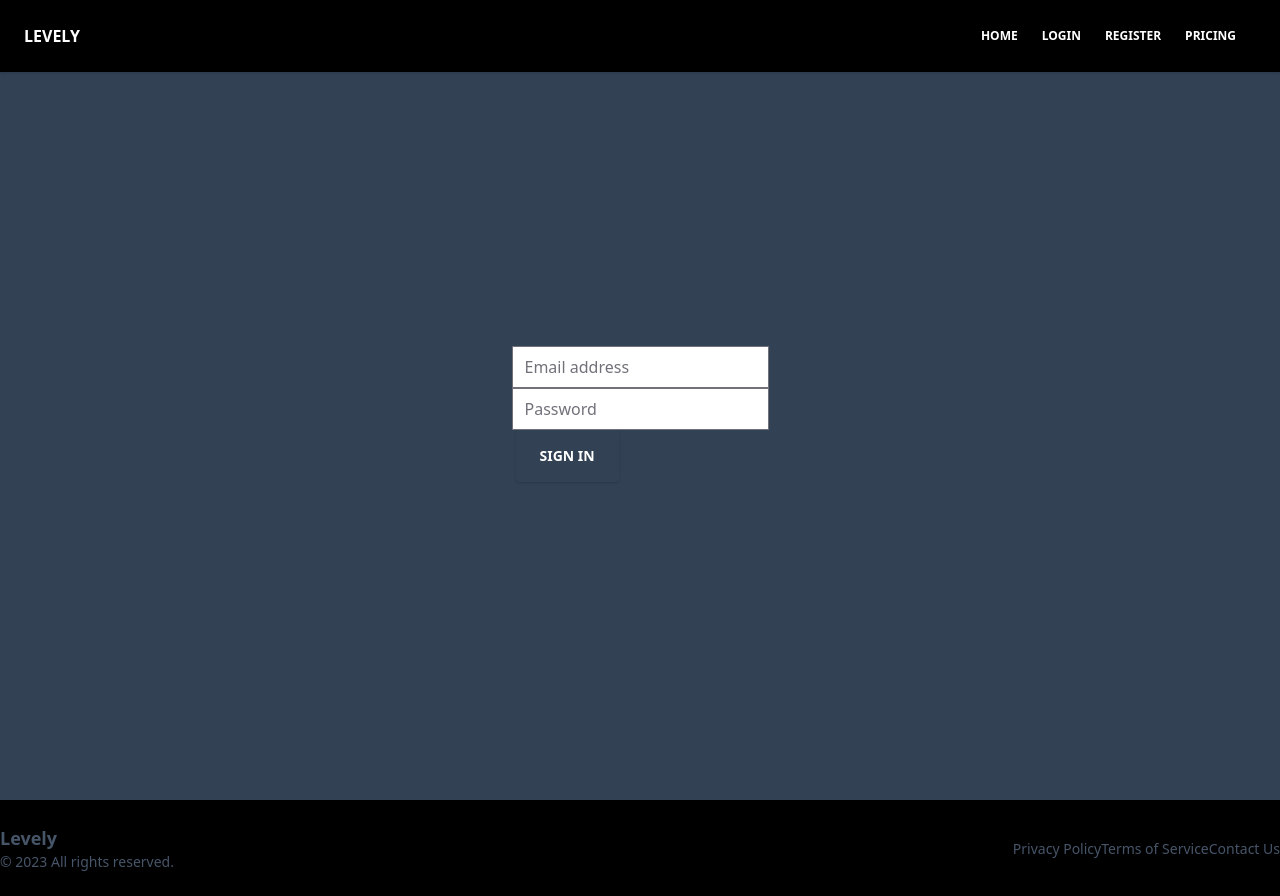
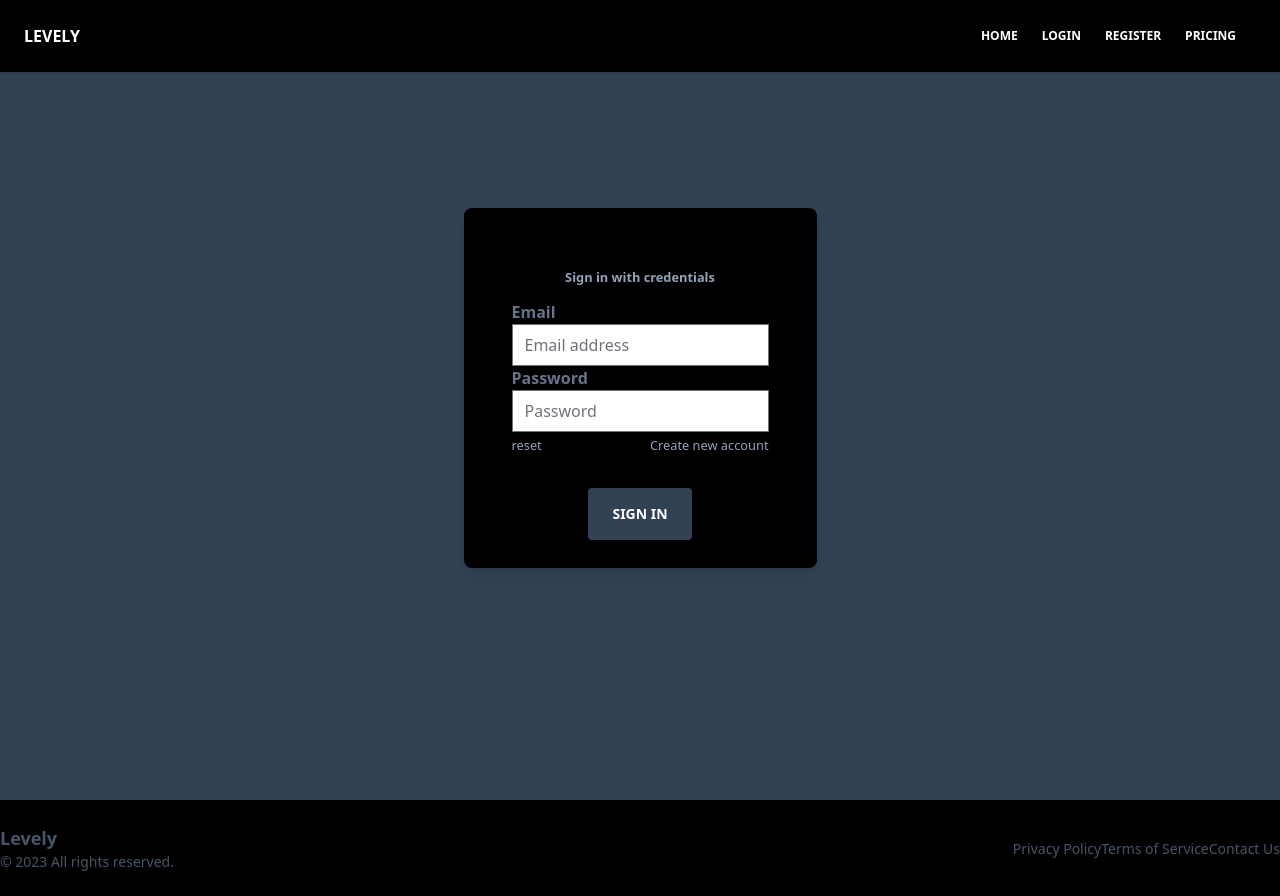
Before and after one commit to servatj/rhx-frontend, a React (Vite) app: page /login in a window 1280 px wide. Built offline with nearby package versions, Linux system fonts and the light colour scheme; no server answers.

Commit message:
improve login format

```diff
--- a/src/components/LoginForm.tsx
+++ b/src/components/LoginForm.tsx
@@ -1,7 +1,7 @@
 import React, { useState, useEffect } from "react";
 import { supabase } from "../utils/supabaseClient";
 import { useAuth } from "../context/AuthProvider";
-import { useNavigate } from "react-router-dom";
+import { Link, useNavigate } from "react-router-dom";
 
 interface Message {
 	type: "error" | "success" | null;
@@ -13,7 +13,7 @@ const LoginForm = () => {
 	const [password, setPassword] = useState("");
 	const [loading, setLoading] = useState(false);
 	const [message, setMessage] = useState<Message>({ type: null, text: null });
-	const {login} = useAuth();
+	const { login } = useAuth();
 
 	const navigate = useNavigate();
 
@@ -21,27 +21,22 @@ const LoginForm = () => {
 		e.preventDefault();
 		setLoading(true);
 
-		const response = await login(
-			email,
-			password,
-		);
+		const response = await login(email, password);
 
-		console.log(response)
+		console.log(response);
 
 		const { data, error } = response;
 
 		const { user, session } = data;
-    console.log(data)
+		console.log(data);
 		setLoading(false);
 
 		if (error) {
 			setMessage({ type: "error", text: error.message });
 		} else if (user) {
 			setMessage({ type: "success", text: "Successfully logged in!" });
-
 		}
 	};
-
 
 	useEffect(() => {
 		const { data } = supabase.auth.onAuthStateChange((event, session) => {
@@ -65,12 +60,17 @@ const LoginForm = () => {
 					{message.text}
 				</div>
 			)}
-			<form className="mt-8 space-y-6" onSubmit={handleLogin}>
+			<div className="relative flex flex-col min-w-0 break-words w-full mb-6 shadow-lg rounded-lg bg-black border-0">
+				<div className="rounded-t mb-0 px-12 py-6">
+					<form className="mt-8 space-y-6 flex flex-col" onSubmit={handleLogin}>
+						<div className="text-blueGray-400 text-center mb-3 font-bold">
+							<small>Sign in with credentials</small>
+						</div>
 						<input type="hidden" name="remember" value="true" />
 						<div className="rounded-md shadow-sm -space-y-px">
 							<div>
-						<label htmlFor="email-address" className="sr-only">
-							Email address
+								<label htmlFor="email-address" className="bg-white">
+									<h6 className="text-blueGray-500 font-bold">Email</h6>
 								</label>
 								<input
 									id="email-address"
@@ -85,8 +85,8 @@ const LoginForm = () => {
 								/>
 							</div>
 							<div>
-						<label htmlFor="password" className="sr-only">
-							Password
+								<label htmlFor="email-address" className="bg-white">
+									<h6 className="text-blueGray-500 font-bold">Password</h6>
 								</label>
 								<input
 									id="password"
@@ -101,7 +101,15 @@ const LoginForm = () => {
 								/>
 							</div>
 						</div>
-				<div>
+						<div className="flex justify-between">
+						    <Link to="/forgot" className="text-blueGray-400">
+                  <small>reset</small>
+                </Link>
+                <Link to="/register" className="text-blueGray-400">
+                  <small>Create new account</small>
+                </Link>
+						</div>
+						<div className="flex items-center justify-center pt-8">
 							<button
 								type="submit"
 								disabled={loading}
@@ -112,6 +120,8 @@ const LoginForm = () => {
 						</div>
 					</form>
 				</div>
+			</div>
+		</div>
 	);
 };
 
```
Lines whose indentation alone changed are shown as unchanged.
